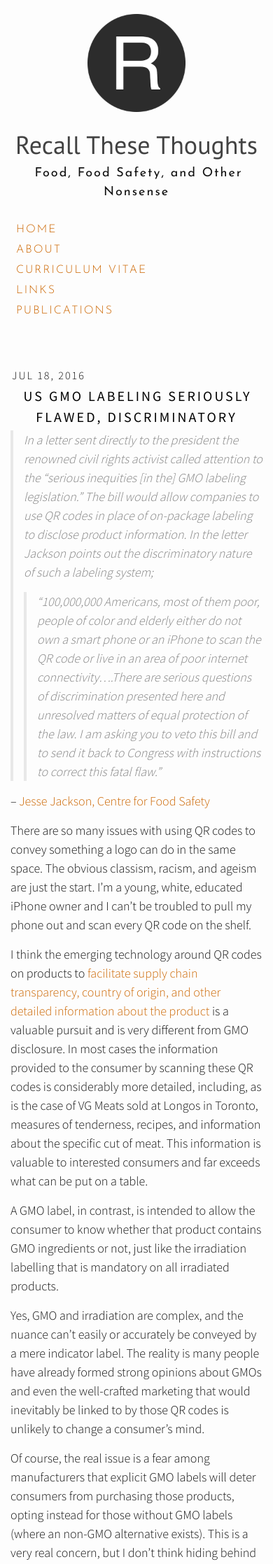
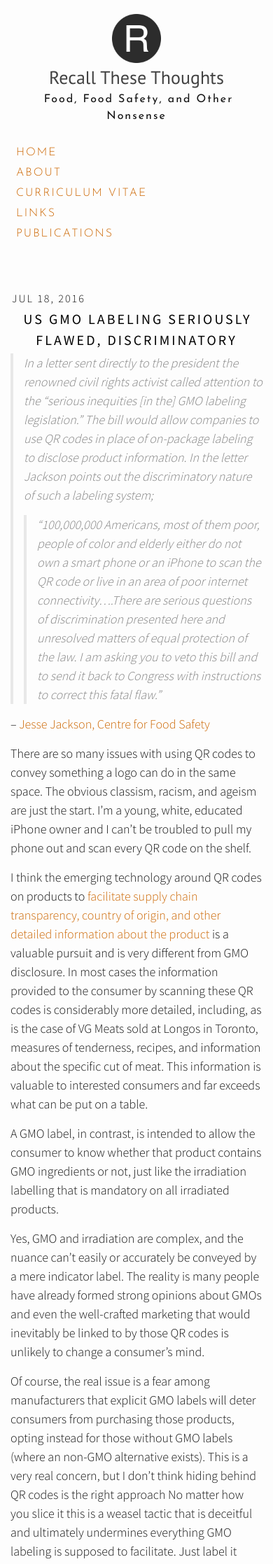
Before and after one commit to scottisloud/rtt-jekyll, a Jekyll site: the page built from index.html, in a window 390 px wide. Shown: the top 2235 px of the page at 70% size. Built offline with Jekyll 4.4.1, drawn with Linux system fonts in a browser that asks for light colours; nearby versions of some CDN libraries.

Commit message:
Mobile title shrink
shrunk logo and title for smaller screens

```diff
--- a/css/style.scss
+++ b/css/style.scss
@@ -50,6 +50,18 @@ $on-laptop:        800px;
     font-size: 16px;
     padding: 0px 0px 5px 0;
     white-space: nowrap;
+  }
+
+  img.logo {
+    width: 70px !important;
+    height: 70px !important;
+    padding-bottom: 1px !important;
+  }
+  .site-title {
+    font-size: 26px !important;
+  }
+  .site-description {
+    font-size: 16px !important;
   }
 }
 
@@ -118,9 +130,9 @@ img.avatar  {
     width: 200px;
     height: 200px;
     border-radius: 50%;
-	display: block;
-	margin-right: auto;
-	margin-left: auto;
+  	display: block;
+  	margin-right: auto;
+  	margin-left: auto;
 }
 
 /**
@@ -405,7 +417,6 @@ pre {
   font-family: 'PT Sans';
   text-transform: capitalize;
   font-weight: 500;
-  // margin-top: 1em;
   &,
   &:visited {
     color: $grey-color-dark;
```
